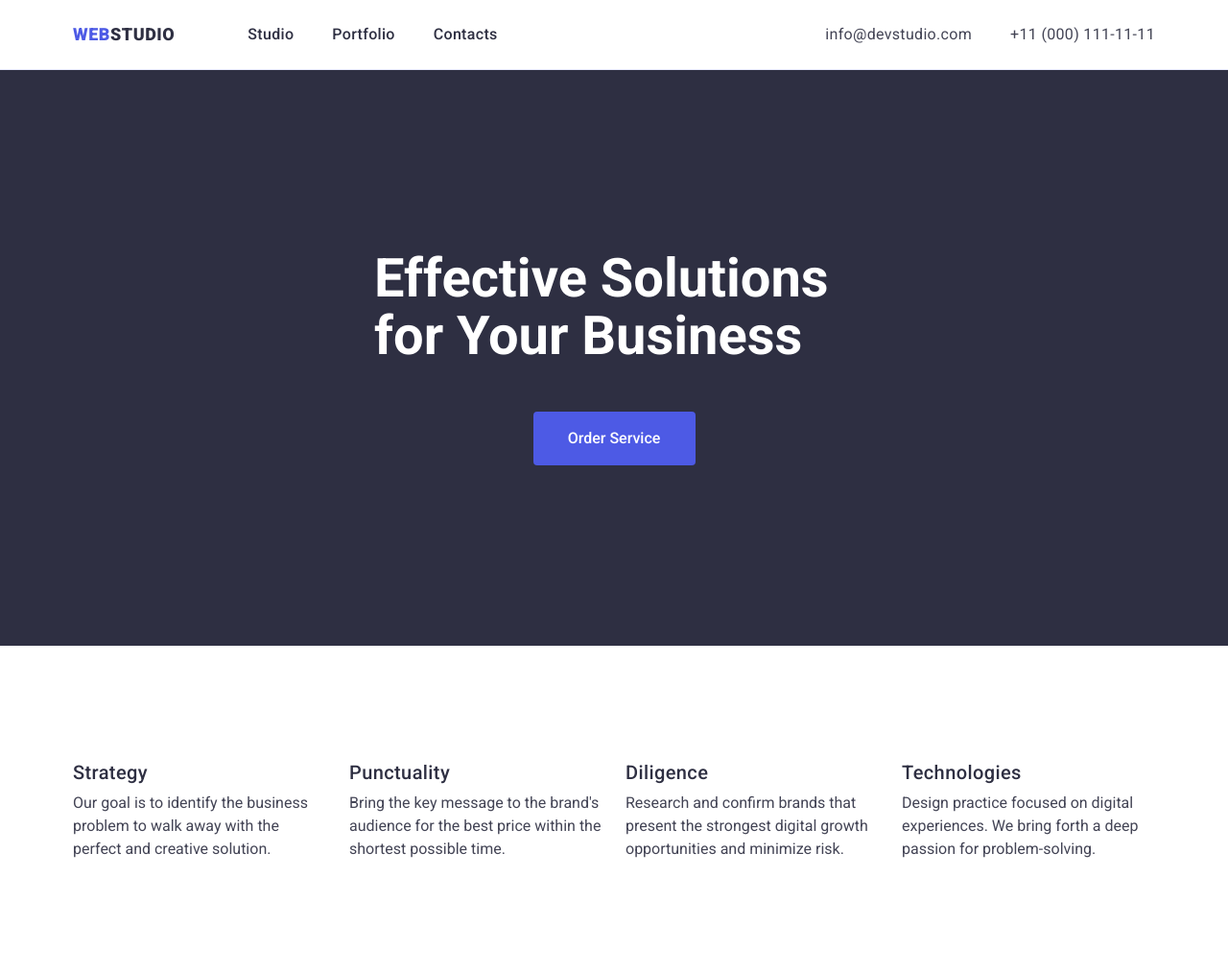
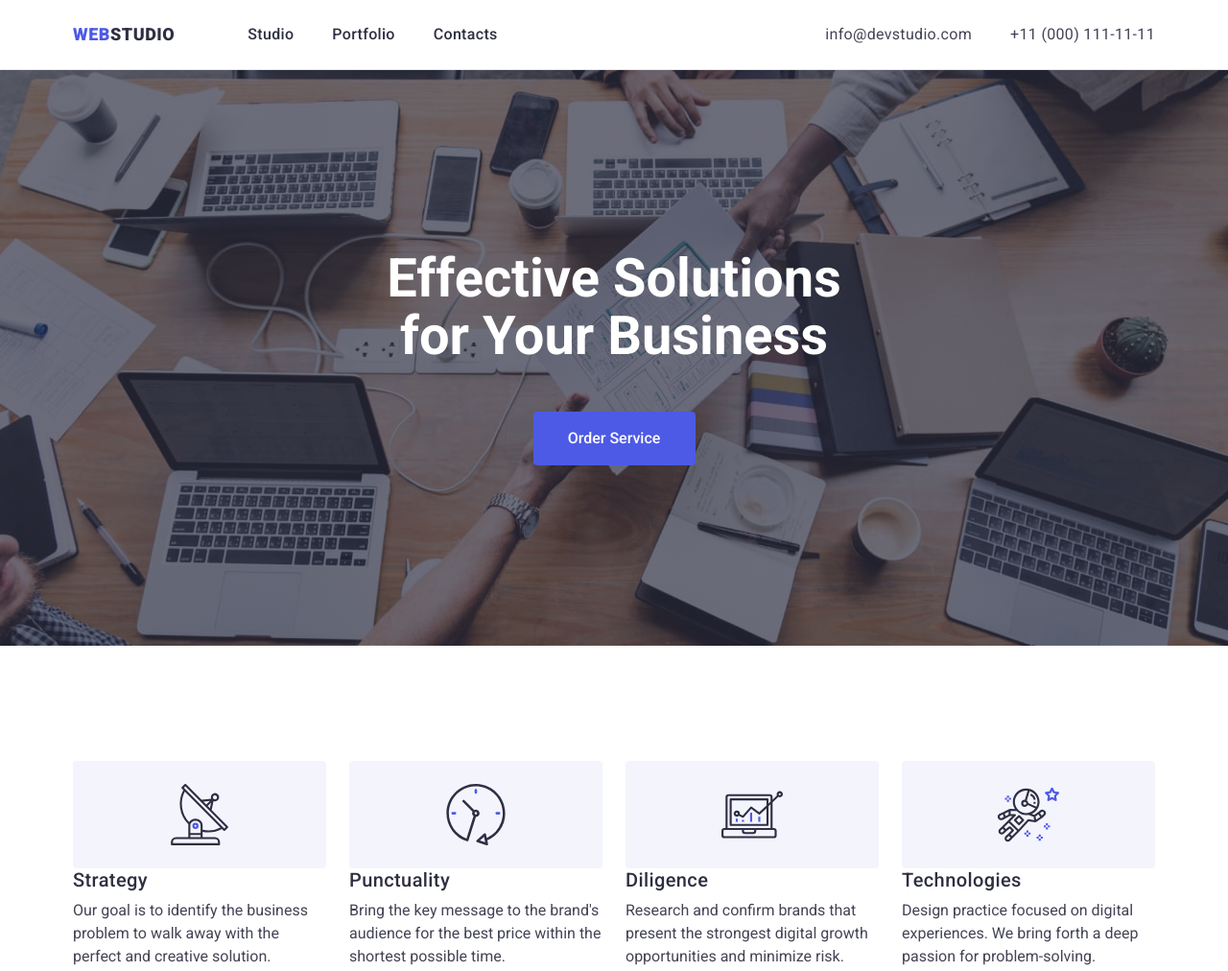
Before and after one commit to IhorGevci/goit-markup-hw-04, a plain HTML site: page index.html in a window 1280 px wide. Shown: the top 1012 px of the page at 96% size. Drawn offline with nearby package versions, Linux system fonts and the light colour scheme.

Commit message:
додає іконки та затемнює героя

```diff
--- a/css/styles.css
+++ b/css/styles.css
@@ -125,9 +125,19 @@ body {
 }
 /* HERO */
 .hero {
-  background-color: #2e2f42;
   padding-top: 188px;
   padding-bottom: 188px;
+  max-width: 1440px;
+  margin-left: auto;
+  margin-right: auto;
+  background-image: linear-gradient(
+      rgba(46, 47, 66, 0.7),
+      rgba(46, 47, 66, 0.7)
+    ),
+    url(../images/backimg.jpg);
+  background-repeat: no-repeat;
+  background-position: center;
+  background-color: #2e2f42;
 }
 .hero-title {
   font-weight: 700;
@@ -136,7 +146,7 @@ body {
   max-width: 500px;
   color: var(--primary-text-color);
   margin-bottom: 48px;
-
+  text-align: center;
   margin-left: auto;
   margin-right: auto;
 }
@@ -169,16 +179,36 @@ body {
   letter-spacing: 0.02em;
   margin-bottom: 8px;
 }
+.section-item::before {
+  content: "";
+  height: 112px;
+  background-color: #f4f4fd;
+  border-radius: 4px;
+  display: block;
+  background-repeat: no-repeat;
+  background-position: center;
+}
 .section-item {
   width: calc((100% - 72px) / 4);
   flex-grow: 0;
   background-color: var(--primary-text-color);
 }
+.icon-antenna::before {
+  background-image: url(../images/pictures/antenna.svg);
+}
+.icon-clock::before {
+  background-image: url(../images/pictures/clock.svg);
+}
+.icon-diagram::before {
+  background-image: url(../images/pictures/diagram.svg);
+}
+.icon-astronaut::before {
+  background-image: url(../images/pictures/astronaut.svg);
+}
 .section-desc {
   white-space: normal;
   line-height: 1.5;
   color: var(--title-text-color);
-
   font-size: 16px;
 }
 
@@ -201,6 +231,8 @@ body {
 .team-content {
   padding: 32px;
   text-align: center;
+  box-shadow: 0px 1px 6px rgba(46, 47, 66, 0.08),
+    0px 1px 1px rgba(46, 47, 66, 0.16), 0px 2px 1px rgba(46, 47, 66, 0.08);
 }
 .work {
   padding-top: 0;
@@ -289,4 +321,5 @@ body {
   border: 0.5px solid #e7e9fc;
   border-top: none;
   gap: 8px;
+  box-shadow: 0px 1px 6px rgba(46, 47, 66, 0.08);
 }
--- a/index.html
+++ b/index.html
@@ -70,28 +70,28 @@
         <div class="container advantages-content">
           <h2 class="section-title visually-hidden">Our advantages</h2>
           <ul class="section-list">
-            <li class="section-item list">
+            <li class="section-item list icon-antenna">
               <h3 class="section-subtitle">Strategy</h3>
               <p class="section-desc">
                 Our goal is to identify the business problem to walk away with
                 the perfect and creative solution.
               </p>
             </li>
-            <li class="section-item list">
+            <li class="section-item list icon-clock">
               <h3 class="section-subtitle">Punctuality</h3>
               <p class="section-desc">
                 Bring the key message to the brand's audience for the best price
                 within the shortest possible time.
               </p>
             </li>
-            <li class="section-item list">
+            <li class="section-item list icon-diagram">
               <h3 class="section-subtitle">Diligence</h3>
               <p class="section-desc">
                 Research and confirm brands that present the strongest digital
                 growth opportunities and minimize risk.
               </p>
             </li>
-            <li class="section-item list">
+            <li class="section-item list icon-astronaut">
               <h3 class="section-subtitle">Technologies</h3>
               <p class="section-desc">
                 Design practice focused on digital experiences. We bring forth a
@@ -128,6 +128,12 @@
               <div class="team-content">
                 <h3 class="section-subtitle">Mark Guerrero</h3>
                 <p class="section-desc">Product Designer</p>
+                <!-- <ul class="team-sm-list">
+                  <li><a class="icon-team-box" href=""></a></li>
+                  <li></li>
+                  <li></li>
+                  <li></li>
+                </ul> -->
               </div>
             </li>
             <li class="section-item list">
```
Also changed, not shown: images/backimg.jpg (added), images/pictures/antenna.svg (added), images/pictures/astronaut.svg (added), images/pictures/clock.svg (added), images/pictures/diagram.svg (added).
